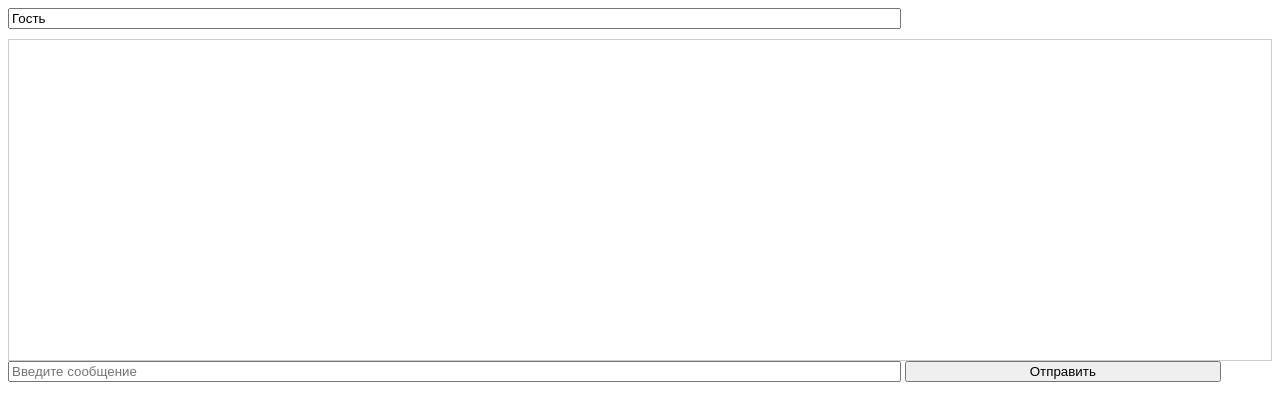
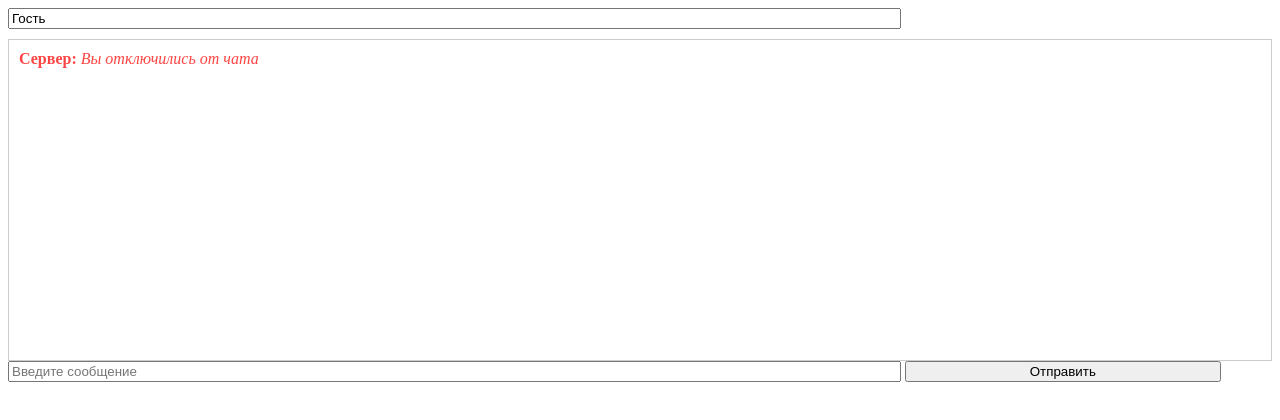
Before and after one commit to TheBraveUsername/smallchet, a website: page index.html in a window 1280 px wide. Drawn offline with Linux system fonts and the light colour scheme.

Commit message:
Update index.html

```diff
--- a/index.html
+++ b/index.html
@@ -46,6 +46,18 @@
       messages.scrollTop = messages.scrollHeight;
     };
 
+    socket.onclose = () => {
+      const div = document.createElement('div');
+      div.innerHTML = `<strong>Сервер:</strong> <em>Вы отключились от чата</em>`;
+      div.style.color = '#ff4444';
+      messages.appendChild(div);
+      messages.scrollTop = messages.scrollHeight;
+    };
+
+    socket.onerror = (error) => {
+      console.error('WebSocket error:', error);
+    };
+
     function sendMessage() {
       const message = input.value.trim();
       if (message) {
```
